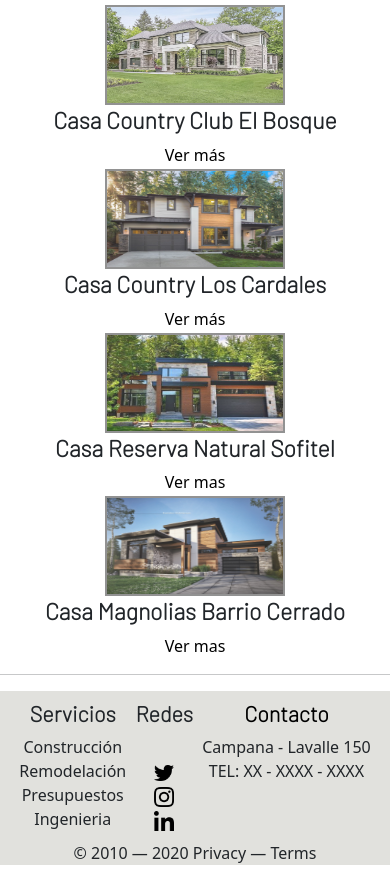
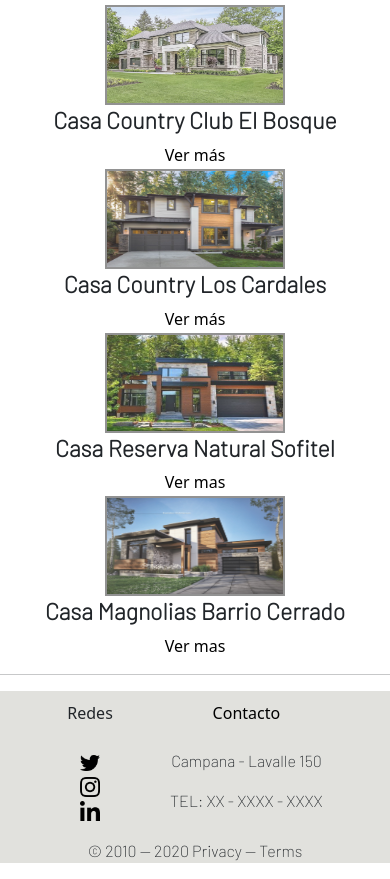
Before and after one commit to jamaidana/MaidanaConstruccion, a website: page index.html in a window 390 px wide. Shown: the part 916-1795 px from the top of the page. Drawn offline with nearby package versions, Linux system fonts and the light colour scheme.

Commit message:
version actualizada

```diff
--- a/index.html
+++ b/index.html
@@ -121,20 +121,7 @@
 
 
                 <section>
-
-                    <h4>Servicios</h4>
-
-                    <div>Construcción</div>
-                    <div>Remodelación</div>
-                    <div>Presupuestos</div>
-                    <div>Ingenieria</div>
-
-
-                </section>
-
-
-                <section>
-                    <h4>Redes</h4>
+                    <div class="tituServicios">Redes</div>
                     <br>
                     <a href="https://twitter.com/" target="_blank"><img src="Iconos/twitter.png" alt="twitter_logo_maidana"
                             width="20"></a><br>
@@ -145,15 +132,15 @@
                 </section>
 
                 <section>
-                    <a href="contacto.html">
-                        <h4>Contacto</h4>
-                    </a>
-                    <div>Campana - Lavalle 150</div>
-                    <div>TEL: XX - XXXX - XXXX</div>
+                    <div class="tituServicios"><a href="contacto.html">Contacto
+                    </a></div>
+                    <br>
+                    <div class="textoContactoFoot"><p>Campana - Lavalle 150</p></div>
+                    <div class="textoContactoFoot"><p class="textoContactoFoot">TEL: XX - XXXX - XXXX</p></div>
                 </section>
             </div>
             </section>
-            <div class="terms">© 2010 — 2020 Privacy — Terms</div>
+            <div class="terms"><p>© 2010 — 2020 Privacy — Terms</p></div>
         </footer>
 
 
--- a/scss/_footer.scss
+++ b/scss/_footer.scss
@@ -29,8 +29,23 @@ $footer-color: #d0d1caa4;
         flex-direction: row;
         flex-wrap: wrap;
         justify-content: space-evenly;
+    }
+    p{
+        font-size: 6px;
+        padding: 40px;
+    }
+    .textoContactoFoot{
+        margin: 400px;
+        padding: 40px;
+    }
 
+    .tituServicios{
+        font-weight: bold;
+        font-size: 5px;
+    }
 
+    .terms{
+        font-size: 5px;
     }
 
 }
--- a/scss/estilos.scss
+++ b/scss/estilos.scss
@@ -7,7 +7,7 @@ $bodyBack-color:  #ffffff;
 $concretaBack-color: #f3f4eda4;
 $footer-color: #d0d1caa4;
 $bgh1-colorPhone:#C9D8B6;
-$bgh1-color:#57837B;
+$bgh1-color:#C9D8B6;
 
 @import "diseno";
 @import "footer";
@@ -149,6 +149,7 @@ body{
         font-size: 20px ;
         font-family: 'Barlow', sans-serif;
         font-weight: bold;
+        background:$bgh1-colorPhone;
     }
 }
 @media only screen and (min-width: 1024px) {
@@ -156,6 +157,7 @@ body{
         color:black;
         font-size: 30px ;
         font-family: 'Barlow', sans-serif;
+        background:$bgh1-colorPhone;
     }
 }
 
```
Also changed, not shown: contacto.html (+7 -20 lines), disenos.html (+7 -20 lines), quienessomos.html (+7 -20 lines), scss/_quienesSomos.scss (+0 -33 lines), suscripcion.html (+7 -20 lines).
